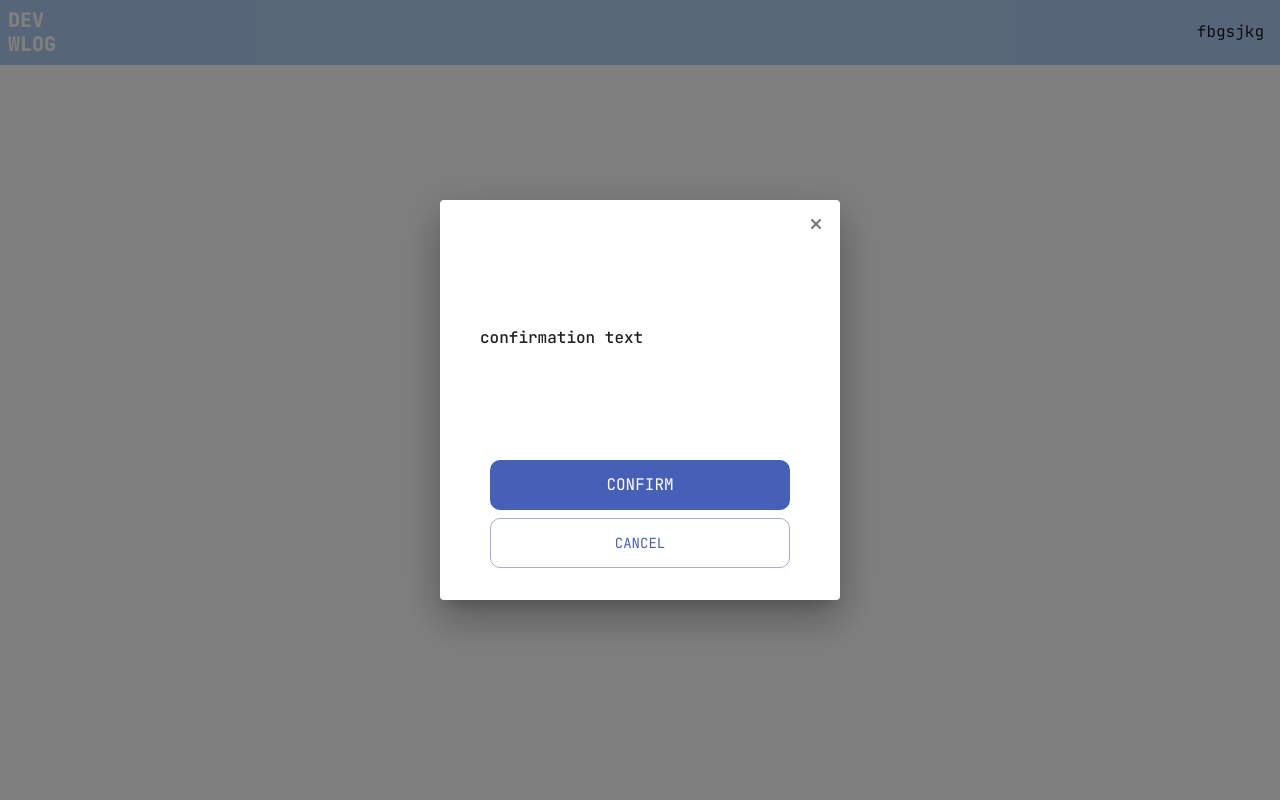
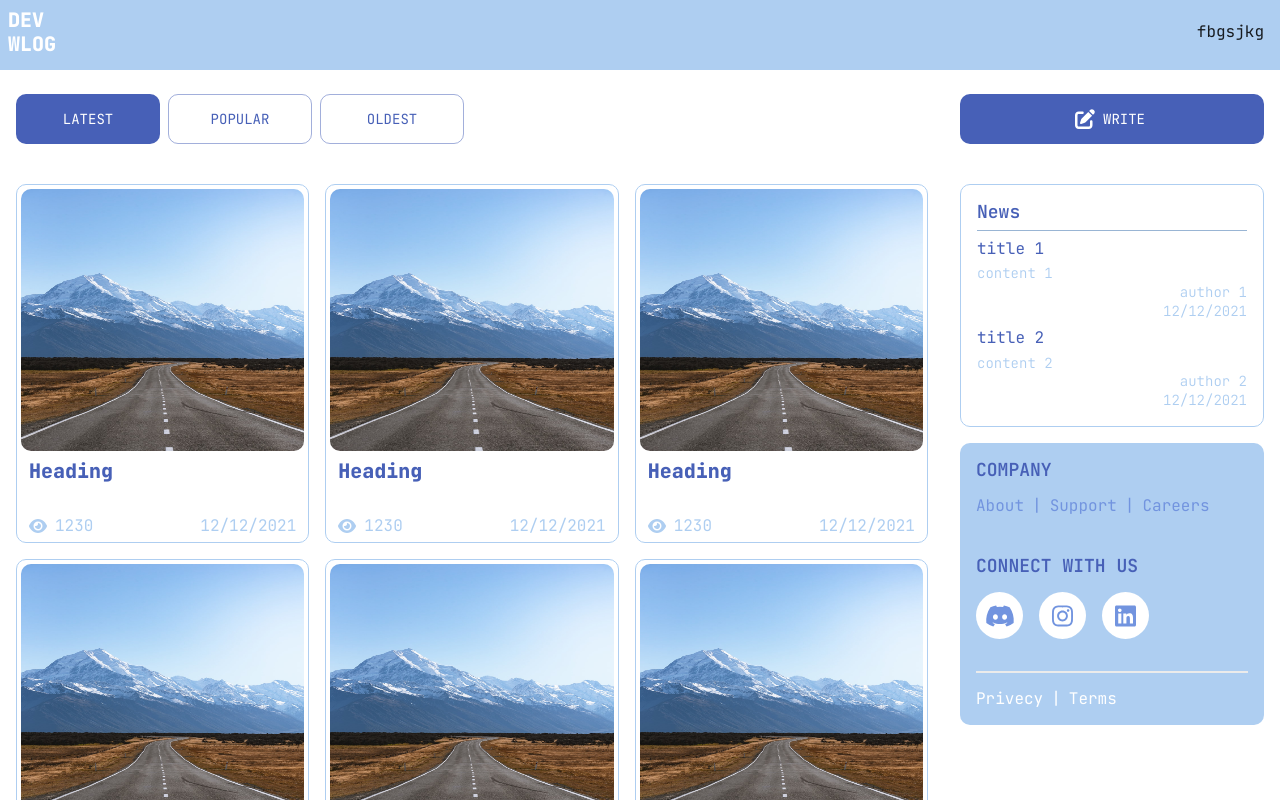
Before and after one commit to BlueFish01/CloudDevProject-FE, a Next.js app in the folder cloud-dev-project/: page /homepage in a window 1280 px wide. Built offline with nearby package versions, Linux system fonts and the light colour scheme.

Commit message:
finish Home UI

```diff
--- /dev/null
+++ b/cloud-dev-project/containers/HomePage/BlogCard.tsx
@@ -0,0 +1,55 @@
+import { COLORS } from "@/constants";
+import { FontAwesomeIcon } from "@fortawesome/react-fontawesome";
+import { Stack, Box, Typography } from "@mui/material";
+import { faEye } from "@fortawesome/free-solid-svg-icons";
+import Image from "next/image";
+
+type BlogCardProps = {
+  cardId?: string;
+  title?: string;
+  views?: number;
+  createdDate?: string;
+  pictureLink?: string;
+};
+
+const BlogCard = ({
+  cardId = "123",
+  title = "Heading",
+  views = 1230,
+  createdDate = "12/12/2021",
+  pictureLink = "/MockPhoto.jpeg",
+}: BlogCardProps) => {
+  return (
+    <Stack
+      flexGrow={1}
+      height={"100%"}
+      borderRadius={"10px"}
+      border={`1px solid ${COLORS.PRIMARY_LIGHT}`}
+      p={0.5}
+      rowGap={1}
+    >
+      <Box
+        position={"relative"}
+        height={"75%"}
+        borderRadius={"10px"}
+        overflow={"clip"}
+      >
+        <Image src={pictureLink} layout="fill" alt="Picture of the author" />
+      </Box>
+      <Stack justifyContent={"space-between"} flexGrow={1}>
+        <Typography variant="h2" color={COLORS.PRIMARY} pl={1}>
+          {title}
+        </Typography>
+        <Stack direction={"row"} justifyContent={"space-between"} px={1}>
+          <Stack direction={"row"} alignItems={"center"} spacing={1}>
+            <FontAwesomeIcon icon={faEye} color={COLORS.PRIMARY_LIGHT} />
+            <Typography color={COLORS.PRIMARY_LIGHT}>{views}</Typography>
+          </Stack>
+          <Typography color={COLORS.PRIMARY_LIGHT}>{createdDate}</Typography>
+        </Stack>
+      </Stack>
+    </Stack>
+  );
+};
+
+export default BlogCard;
--- /dev/null
+++ b/cloud-dev-project/containers/HomePage/CompanyCard.tsx
@@ -0,0 +1,81 @@
+import { COLORS } from "@/constants";
+import { Stack, Typography, Divider, IconButton } from "@mui/material";
+import { FontAwesomeIcon } from "@fortawesome/react-fontawesome";
+import {
+  IconDefinition,
+  faDiscord,
+  faInstagram,
+  faLinkedin,
+} from "@fortawesome/free-brands-svg-icons";
+
+type TSocialMedia = {
+  name: string;
+  link: string;
+  icon: IconDefinition;
+};
+
+const socialMedia: TSocialMedia[] = [
+  { name: "Discord", link: "https://discord.com/", icon: faDiscord },
+  { name: "Instagram", link: "https://www.instagram.com/", icon: faInstagram },
+  { name: "Linkedin", link: "https://www.linkedin.com/", icon: faLinkedin },
+];
+
+function CompanyCard() {
+  return (
+    <Stack
+      bgcolor={COLORS.PRIMARY_LIGHT}
+      borderRadius={"10px"}
+      p={2}
+      rowGap={2}
+    >
+      <Typography variant={"h3"} color={COLORS.PRIMARY} fontWeight={600}>
+        COMPANY
+      </Typography>
+      <Stack direction={"row"} columnGap={1}>
+        <Typography variant={"h4"} color={COLORS.SECONDARY}>
+          About
+        </Typography>
+        <Typography variant={"h4"} color={COLORS.SECONDARY}>
+          |
+        </Typography>
+        <Typography variant={"h4"} color={COLORS.SECONDARY}>
+          Support
+        </Typography>
+        <Typography variant={"h4"} color={COLORS.SECONDARY}>
+          |
+        </Typography>
+        <Typography variant={"h4"} color={COLORS.SECONDARY}>
+          Careers
+        </Typography>
+      </Stack>
+      <Typography variant={"h3"} color={COLORS.PRIMARY} fontWeight={600} pt={3}>
+        CONNECT WITH US
+      </Typography>
+      <Stack direction={"row"} columnGap={2} pb={2}>
+        {socialMedia.map((item, index) => (
+          <IconButton
+            key={index}
+            sx={{ width: "47px", height: "47px", background: COLORS.WHITE }}
+            onClick={() => window.open(item.link, "_blank")}
+          >
+            <FontAwesomeIcon icon={item.icon} color={COLORS.SECONDARY} />
+          </IconButton>
+        ))}
+      </Stack>
+      <Divider light sx={{ background: COLORS.WHITE, borderWidth: "1px" }} />
+      <Stack direction={"row"} columnGap={1}>
+        <Typography variant={"h4"} color={COLORS.WHITE}>
+          Privecy
+        </Typography>
+        <Typography variant={"h4"} color={COLORS.WHITE}>
+          |
+        </Typography>
+        <Typography variant={"h4"} color={COLORS.WHITE}>
+          Terms
+        </Typography>
+      </Stack>
+    </Stack>
+  );
+}
+
+export default CompanyCard;
--- /dev/null
+++ b/cloud-dev-project/containers/HomePage/NewsCard.tsx
@@ -0,0 +1,67 @@
+import { Divider, Stack, Typography } from "@mui/material";
+import { COLORS } from "@/constants";
+import { TNewsModel } from "@/models";
+
+function NewsCard() {
+  const news: TNewsModel[] = [
+    {
+      title: "title 1",
+      content: "content 1",
+      author: "author 1",
+      createDate: "12/12/2021",
+    },
+    {
+      title: "title 2",
+      content: "content 2",
+      author: "author 2",
+      createDate: "12/12/2021",
+    },
+  ];
+
+  return (
+    <Stack
+      borderRadius={"10px"}
+      border={`1px solid ${COLORS.PRIMARY_LIGHT}`}
+      p={2}
+      mt={3}
+      rowGap={1}
+    >
+      <Typography variant={"h3"} color={COLORS.PRIMARY} fontWeight={600}>
+        News
+      </Typography>
+      <Divider sx={{ background: COLORS.PRIMARY_LIGHT }} />
+      {news?.map((item, index) => (
+        <Stack>
+          <Typography
+            key={index}
+            variant={"h4"}
+            color={COLORS.PRIMARY}
+            fontWeight={400}
+            gutterBottom
+          >
+            {item.title}
+          </Typography>
+          <Typography
+            variant={"h5"}
+            color={COLORS.PRIMARY_LIGHT}
+            fontWeight={300}
+          >
+            {item.content}
+          </Typography>
+          <Typography
+            variant={"h5"}
+            color={COLORS.PRIMARY_LIGHT}
+            fontWeight={300}
+            textAlign={"right"}
+          >
+            {item.author}
+            <br />
+            {item.createDate}
+          </Typography>
+        </Stack>
+      ))}
+    </Stack>
+  );
+}
+
+export default NewsCard;
--- a/cloud-dev-project/containers/NevBar/NevBar.tsx
+++ b/cloud-dev-project/containers/NevBar/NevBar.tsx
@@ -2,6 +2,7 @@ import React, { ReactNode } from "react";
 import { Box, Typography, Stack } from "@mui/material";
 import { COLORS, PATH } from "@/constants";
 import Link from "next/link";
+import zIndex from "@mui/material/styles/zIndex";
 
 interface NavBarProps {
 	children?: ReactNode;
@@ -9,9 +10,10 @@ interface NavBarProps {
 
 const NavBar = ({
 	children,
+	...props
 }:NavBarProps) => {
   return (
-    <Box bgcolor={COLORS.PRIMARY_LIGHT} width={"100%"} height={65}>
+    <Box bgcolor={COLORS.PRIMARY_LIGHT} width={"100%"} height={70}>
       <Stack p={1} pr={2} direction={'row'} justifyContent={'space-between'} alignItems={'center'}>
 				<Link href={PATH.HOME} style={{
               textDecoration: 'none',
--- a/cloud-dev-project/models/index.ts
+++ b/cloud-dev-project/models/index.ts
@@ -1 +1,2 @@
 export * from './loginModel';
+export * from './homePageModel';
--- a/cloud-dev-project/src/app/homepage/layout.tsx
+++ b/cloud-dev-project/src/app/homepage/layout.tsx
@@ -14,11 +14,13 @@ export default function HomeLayout({
   children: React.ReactNode;
 }) {
   return (
-		<Container maxWidth={false}>
-			<Stack>
-				<NavBar />
-				{children}
-			</Stack>
-		</Container>
-	);
+    <Container maxWidth={false}>
+      <Stack overflow={"auto"} height={"100vh"}>
+        <Stack position={"fixed"} width={"100vw"} top={0} zIndex={999}>
+          <NavBar />
+        </Stack>
+        <Stack paddingTop={"70px"}>{children}</Stack>
+      </Stack>
+    </Container>
+  );
 }
--- a/cloud-dev-project/src/app/homepage/page.tsx
+++ b/cloud-dev-project/src/app/homepage/page.tsx
@@ -1,15 +1,67 @@
-'use client'
-import { Typography } from "@mui/material";
-import ConfirmDialog from "@/components/Dialog/confirmDialog";
+"use client";
+import { useState } from "react";
+import { Stack, Typography, Box, Button, Grid } from "@mui/material";
+import { COLORS } from "@/constants";
+import BlogCard from "@/containers/HomePage/BlogCard";
+import { FontAwesomeIcon } from "@fortawesome/react-fontawesome";
+import { faPen, faPenToSquare } from "@fortawesome/free-solid-svg-icons";
+import NewsCard from "@/containers/HomePage/NewsCard";
+import CompanyCard from "@/containers/HomePage/CompanyCard";
 
+const filter: string[] = ["Latest", "Popular", "Oldest"];
 
 export default function HomePage() {
-    return (
-        <ConfirmDialog
-            open={true}
-            onClose={() => { }}
-            onConfirm={() => { }}
-            onCancel={() => { }}
-        />
-    )
-};
+  const [seletedButton, setSelectedButton] = useState<string>("Latest");
+  const fetchData = [1, 2, 3, 4, 5, 6, 7, 8, 9];
+
+  return (
+    <Stack direction={"row"} width={"100%"} height={"100%"}>
+      <Stack width={"75%"}>
+        <Stack height={"100vh"} sx={{ overflowY: "auto" }}>
+          <Stack direction={"column"} rowGap={3} padding={2} pt={3}>
+            <Stack flexGrow={1} direction={"row"} columnGap={1}>
+              {filter.map((item, index) => (
+                <Button
+                  key={index}
+                  sx={{
+                    width: 144,
+                  }}
+                  variant={seletedButton === item ? "contained" : "outlined"}
+                  onClick={() => setSelectedButton(item)}
+                >
+                  {item}
+                </Button>
+              ))}
+            </Stack>
+
+            <Grid container width={"100%"}>
+              {fetchData.map((item, index) => (
+                <Grid key={index} item xs={4} height={375} pr={2} pt={2}>
+                  <BlogCard cardId={item.toString()} />
+                </Grid>
+              ))}
+            </Grid>
+          </Stack>
+        </Stack>
+      </Stack>
+      <Stack
+        width={"25%"}
+        position={"fixed"}
+        right={0}
+        pt={3}
+        rowGap={2}
+        pr={2}
+      >
+        <Button
+          sx={{ width: "100%" }}
+          variant="contained"
+          startIcon={<FontAwesomeIcon icon={faPenToSquare} />}
+        >
+          Write
+        </Button>
+        <NewsCard />
+        <CompanyCard />
+      </Stack>
+    </Stack>
+  );
+}
--- a/cloud-dev-project/src/styles/global.css
+++ b/cloud-dev-project/src/styles/global.css
@@ -1,4 +1,8 @@
 body {
   overscroll-behavior-y: none;
   overscroll-behavior-x: none;
+  ::-webkit-scrollbar {
+    width: 0;
+    background: transparent; /* make scrollbar transparent */
+  }
 }
```
Also changed, not shown: cloud-dev-project/models/homePageModel.ts (added, +7 -0 lines), cloud-dev-project/public/MockPhoto.jpeg (added).
